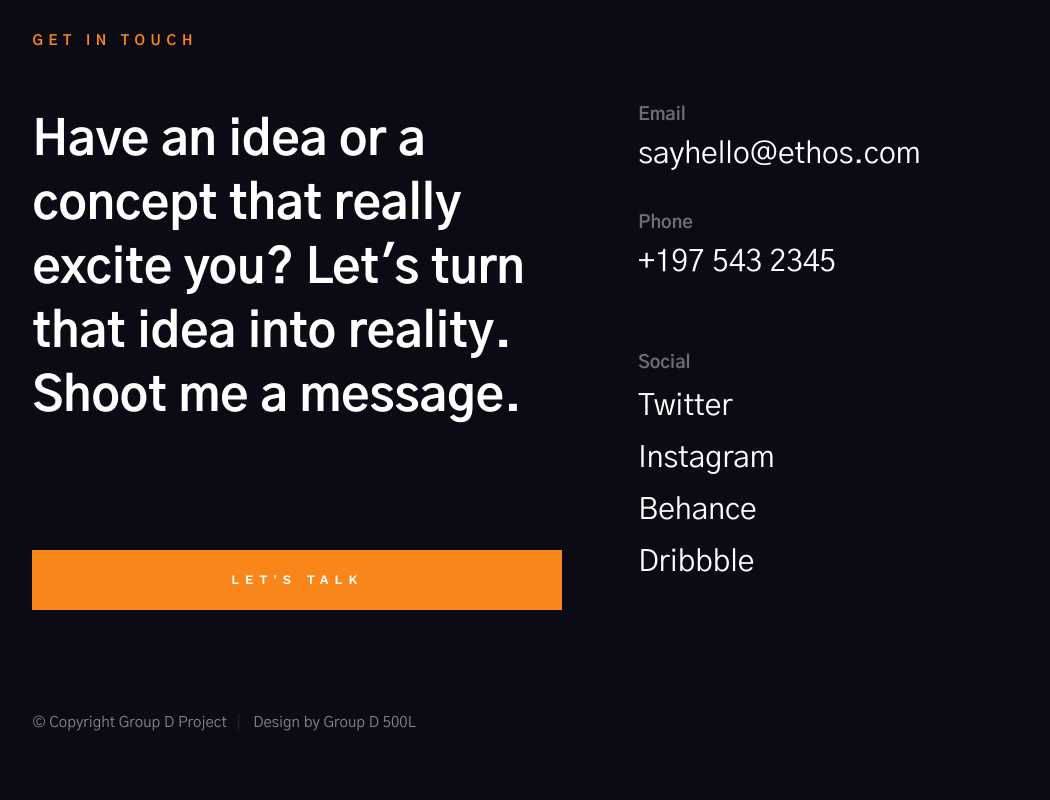
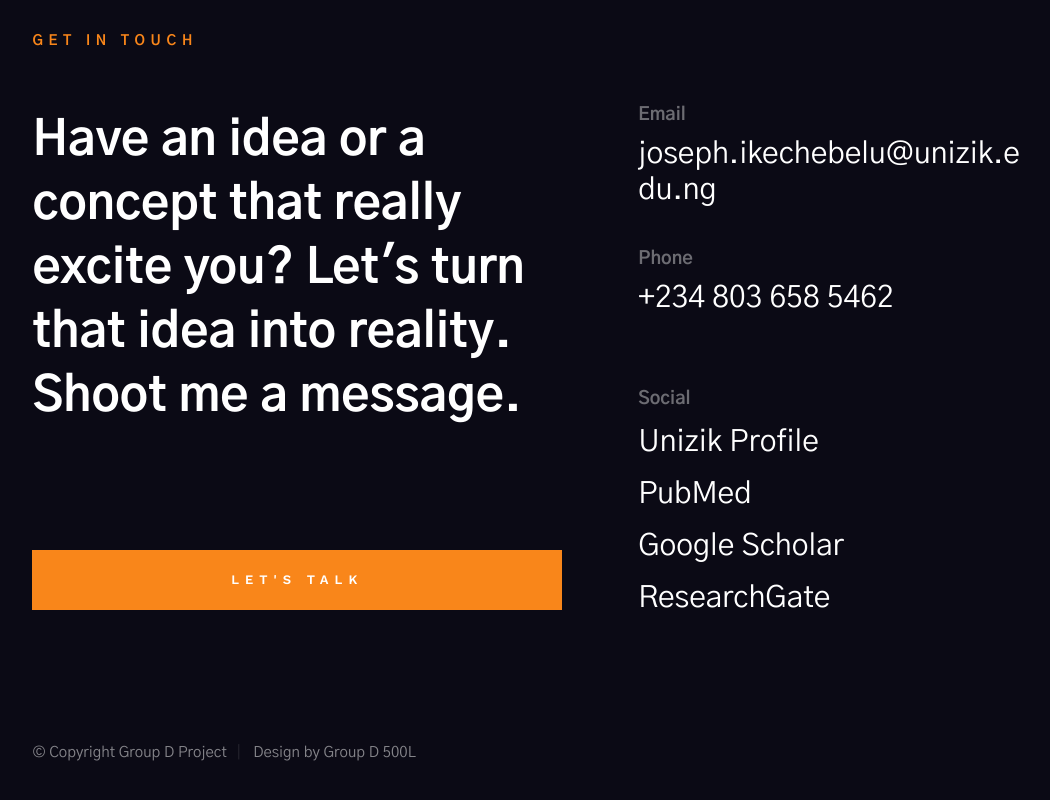
Before and after one commit to Solbits/471-Group-Project, a plain HTML site: page index.html in a window 1280 px wide. Shown: the part 7761-8561 px from the top of the page, without its empty margins (58-1108 px from the left). Drawn offline with nearby package versions, Linux system fonts and the light colour scheme.

Commit message:
Update index.html

```diff
--- a/index.html
+++ b/index.html
@@ -557,7 +557,7 @@
                             Email
                         </h5>
                         <p class="footer-contact-block__content">
-                            <a href="mailto:#0">sayhello@ethos.com</a>
+                            <a href="mailto:#0">joseph.ikechebelu@unizik.edu.ng</a>
                         </p>
                     </div> <!-- end footer-contact-block -->
                     <div class="footer-contact-block" data-aos="fade-up">
@@ -565,7 +565,7 @@
                             Phone
                         </h5>
                         <p class="footer-contact-block__content">
-                            <a href="tel:+1975432345">+197 543 2345</a>
+                            <a href="tel:+1975432345">+234 803 658 5462</a>
                         </p>
                     </div> <!-- end footer-contact-block -->
                     <br>
@@ -574,10 +574,10 @@
                             Social
                         </h5>
                         <ul class="footer-contact-block__list">
-                            <li><a href="#0">Twitter</a></li>
-                            <li><a href="#0">Instagram</a></li>
-                            <li><a href="#0">Behance</a></li>
-                            <li><a href="#0">Dribbble</a></li>
+                            <li><a href="https://profile.unizik.edu.ng/nau438">Unizik Profile</a></li>
+                            <li><a href="https://pubmed.ncbi.nlm.nih.gov/?term=Ikechebelu+J">PubMed</a></li>
+                            <li><a href="https://scholar.google.com/citations?user=9LG9o7UAAAAJ&hl=en">Google Scholar</a></li>
+                            <li><a href="https://www.researchgate.net/profile/Joseph-Ikechebelu">ResearchGate</a></li>
                         </ul>
                     </div> <!-- end footer-contact-block -->
                 </div>
```
